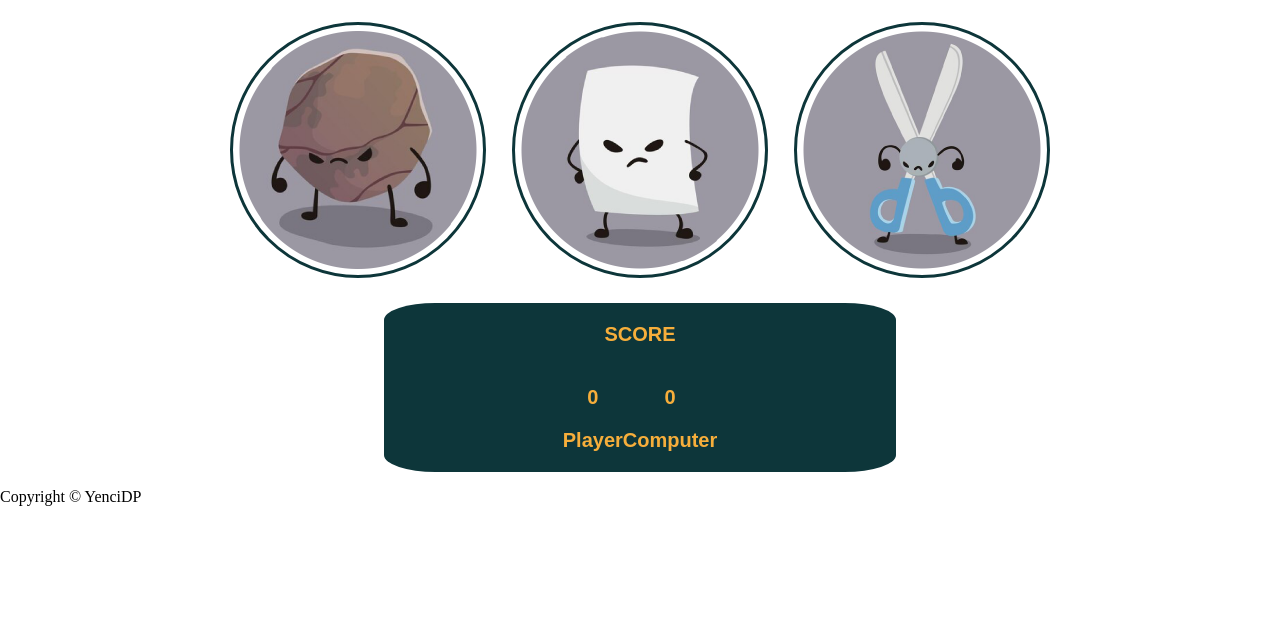
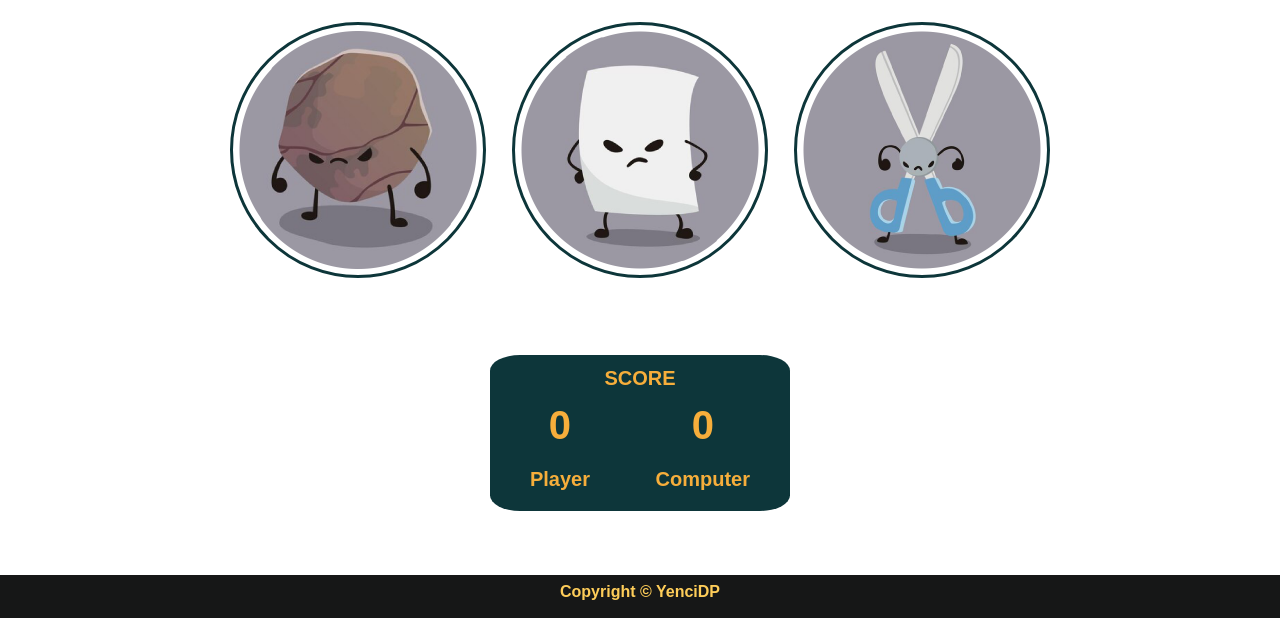
Before and after one commit to YenciDP/RPS-game, a plain HTML site: page index.html in a window 1280 px wide. Shown: the part 272-890 px from the top of the page. Before the commit the page ends 812 px from the top, so only its background shows below. Drawn offline with Linux system fonts and the light colour scheme.

Commit message:
add style to score board

```diff
--- a/style.css
+++ b/style.css
@@ -6,6 +6,11 @@ padding-top: 0;}
 body {
   padding: 0;
   margin: 0;
+  display: flex;
+  flex-direction: column;
+  justify-content: center;
+  text-align: center;
+  align-content: space-between;
 }
 header{
   background-color: #0d363a;
@@ -62,14 +67,19 @@ transition: 0.2s;
   display: flex;
   flex-direction: column;
   justify-content: center;
+  align-self: center;
   background-color: #0d363a;
-  margin: 1vw 30vw 1vw ;
+  max-width: 300px;
+  width: 60%;
   border-radius: 10%;
+  margin: 5vw ;
 }
 .score-board{
-  justify-content: center;
+  justify-content: space-evenly;
   display: flex;
   flex-direction: row;
+  gap: 2vw;
+
 }
 
 .container p{
@@ -78,3 +88,30 @@ transition: 0.2s;
   font-weight: bold;
   color: #f6ae3b;
 }
+.score-title{
+  margin: 1vw;
+}
+
+#cpuScore {
+  font-size: 40px;
+  margin: 0;
+}
+#playerScore {
+  font-size: 40px;
+  margin: 0;
+}
+
+footer{
+    background-color: #161717;
+      color: #fecd59;
+      text-align: center;
+      font-family: Arial, Helvetica, sans-serif;
+      font-weight: bold;
+      font-size: 15px;
+}
+footer p{
+  margin: 0%;
+  padding-top: 1vh;
+  font-size: 2vh;
+  font-weight: bold;
+}
```
